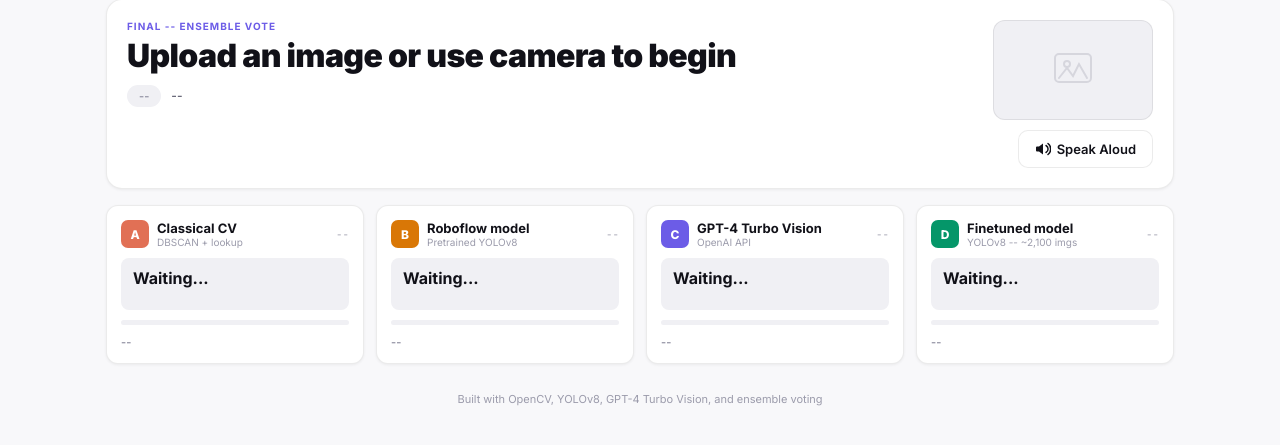
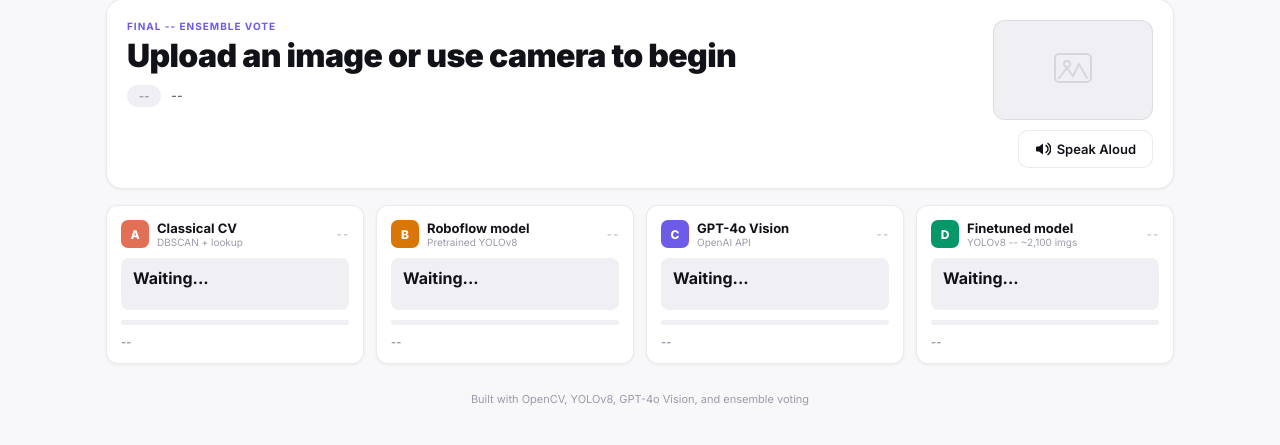
Before and after one commit to sriksven/braillevision, a Flask app: page / in a window 1280 px wide. Shown: the part 77-522 px from the top of the page. Run offline with Flask 3, Linux system fonts and the light colour scheme.

Commit message:
fix: revert to gpt-4o because gpt-4-turbo lacks image_url support in the current openai package version

```diff
--- a/app/templates/index.html
+++ b/app/templates/index.html
@@ -138,7 +138,7 @@
           <div class="pipe-head">
             <span class="pipe-badge pipe-c">C</span>
             <div class="pipe-info">
-              <span class="pipe-name">GPT-4 Turbo Vision</span>
+              <span class="pipe-name">GPT-4o Vision</span>
               <span class="pipe-desc">OpenAI API</span>
             </div>
             <span class="pipe-latency" id="lat-c">--</span>
@@ -165,7 +165,7 @@
 
       <!-- Footer -->
       <footer class="app-footer">
-        <p>Built with OpenCV, YOLOv8, GPT-4 Turbo Vision, and ensemble voting</p>
+        <p>Built with OpenCV, YOLOv8, GPT-4o Vision, and ensemble voting</p>
       </footer>
 
     </main>
--- a/src/braillevision/pipeline_llm.py
+++ b/src/braillevision/pipeline_llm.py
@@ -29,7 +29,7 @@ class LLMResult:
     text: str
     confidence: float
     latency_ms: int
-    model: str = "gpt-4-turbo"
+    model: str = "gpt-4o"
     error: str | None = None
 
 
@@ -60,7 +60,7 @@ def run_llm_pipeline(frame: np.ndarray, api_key: str | None = None) -> LLMResult
 
     try:
         response = client.chat.completions.create(
-            model="gpt-4-turbo",
+            model="gpt-4o",
             max_tokens=200,
             messages=[
                 {"role": "system", "content": SYSTEM_PROMPT},
```
